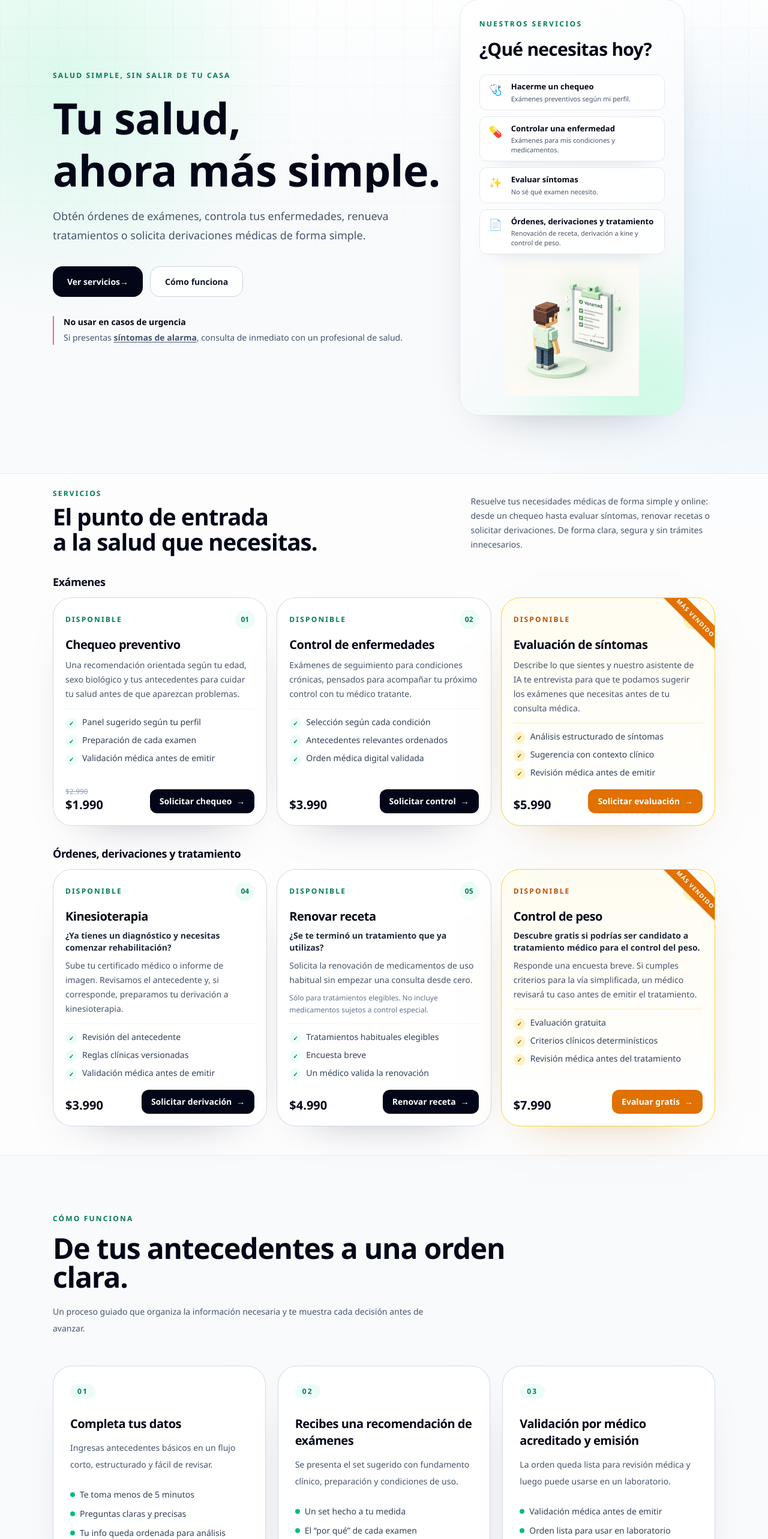
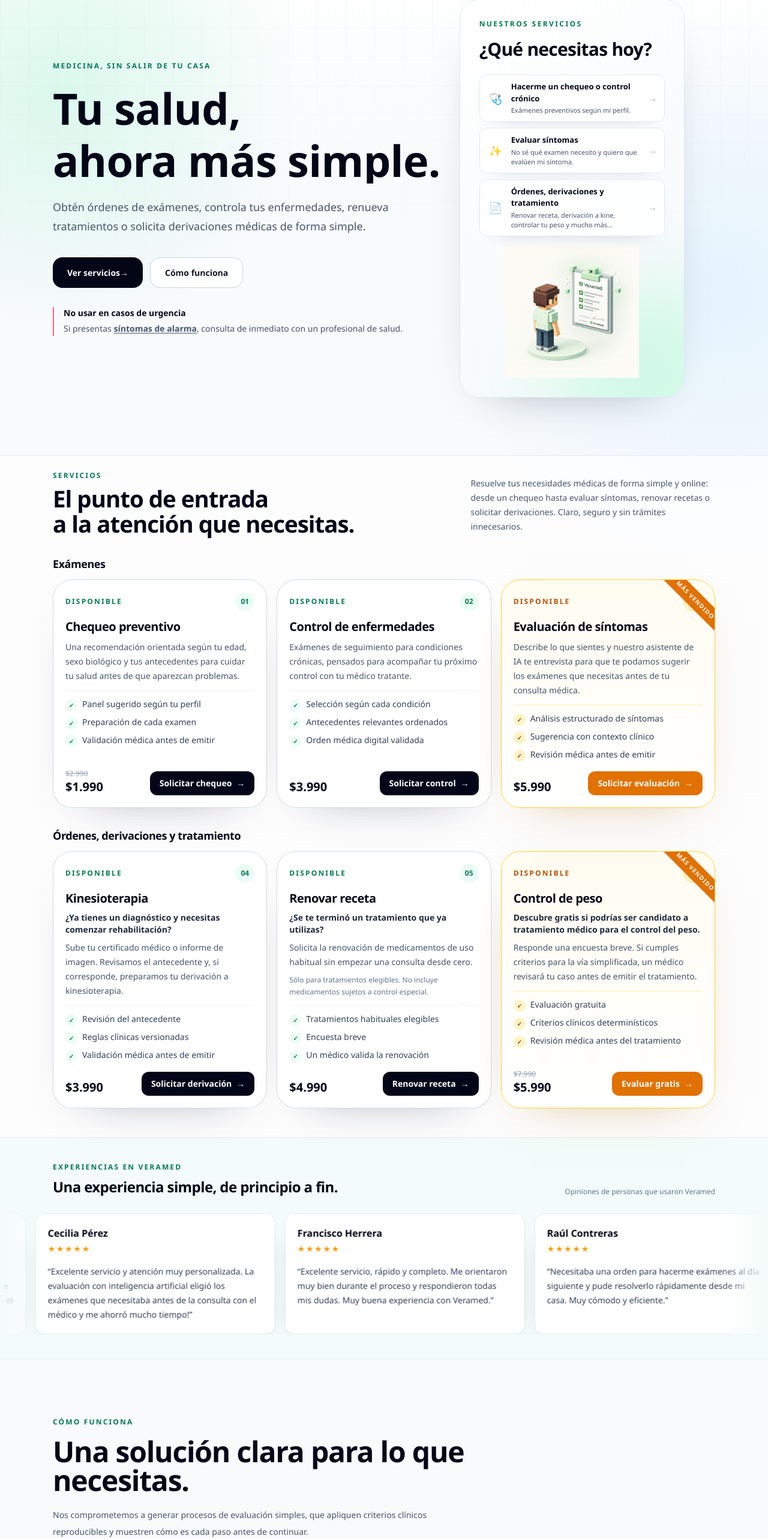
Before and after one commit to donvictors/veramed-web, a Next.js app: page / in a window 1280 px wide. Shown: the part 192-2758 px from the top of the page at 60% size. Built offline with nearby package versions, Linux system fonts and the light colour scheme; no server answers.

Commit message:
feat: actualizar landing y experiencia de servicios

```diff
--- a/app/globals.css
+++ b/app/globals.css
@@ -181,6 +181,31 @@ footer :where(button, a):focus-visible {
   }
 }
 
+.reviews-marquee {
+  overflow: hidden;
+  mask-image: linear-gradient(to right, transparent, black 6%, black 94%, transparent);
+}
+
+.reviews-marquee-track {
+  display: flex;
+  width: max-content;
+  animation: reviews-marquee-right-to-left 70s linear infinite;
+  will-change: transform;
+}
+
+.reviews-marquee:hover .reviews-marquee-track {
+  animation-play-state: paused;
+}
+
+@keyframes reviews-marquee-right-to-left {
+  from {
+    transform: translateX(0);
+  }
+  to {
+    transform: translateX(-50%);
+  }
+}
+
 @media (prefers-reduced-motion: reduce) {
   .hero-title-reveal {
     opacity: 1;
@@ -192,6 +217,15 @@ footer :where(button, a):focus-visible {
   .veramed-primary-button,
   .veramed-secondary-button {
     transition: none;
+  }
+
+  .reviews-marquee {
+    overflow-x: auto;
+    mask-image: none;
+  }
+
+  .reviews-marquee-track {
+    animation: none;
   }
 }
 
--- a/app/page.tsx
+++ b/app/page.tsx
@@ -1,6 +1,7 @@
 import FAQ from "@/components/FAQ";
 import Hero from "@/components/Hero";
 import HowItWorks from "@/components/HowItWorks";
+import ReviewsMarquee from "@/components/ReviewsMarquee";
 import Services from "@/components/Services";
 import Trust from "@/components/Trust";
 
@@ -9,6 +10,7 @@ export default function HomePage() {
     <main className="veramed-page min-h-screen text-slate-900">
       <Hero />
       <Services />
+      <ReviewsMarquee />
       <HowItWorks />
       <Trust />
       <FAQ />
--- a/components/Footer.tsx
+++ b/components/Footer.tsx
@@ -14,13 +14,39 @@ export default function Footer() {
   return (
     <footer className="border-t border-white/10 bg-slate-950 text-white print:hidden">
       <div className="mx-auto max-w-6xl px-6 py-8 md:py-10">
-        <div className="grid gap-7 border-b border-white/10 pb-7 md:grid-cols-[1.2fr_0.8fr_0.8fr]">
+        <div className="grid gap-7 border-b border-white/10 pb-7 sm:grid-cols-2 lg:grid-cols-[1.35fr_0.8fr_0.7fr_0.8fr]">
           <div className="max-w-md">
             <BrandLogo tone="light" />
             <p className="mt-3 text-sm leading-6 text-slate-300">
-              Órdenes médicas pensadas con criterio clínico, evidencia y una experiencia digital
-              clara de principio a fin.
+              La atención médica que necesitas para las situaciones que no siempre necesitan una
+              consulta tradicional 😉.
             </p>
+          </div>
+
+          <div>
+            <p className="text-xs font-semibold uppercase tracking-[0.18em] text-slate-400">
+              Servicios
+            </p>
+            <div className="mt-3 grid gap-2 text-sm font-medium text-slate-300">
+              <Link href="/chequeo" className="transition hover:text-white">
+                Chequeo preventivo
+              </Link>
+              <Link href="/control-cronico" className="transition hover:text-white">
+                Control de enfermedades
+              </Link>
+              <Link href="/sintomas" className="transition hover:text-white">
+                Evaluación de síntomas
+              </Link>
+              <Link href="/kinesioterapia" className="transition hover:text-white">
+                Kinesioterapia
+              </Link>
+              <Link href="/renovar-receta" className="transition hover:text-white">
+                Renovar receta
+              </Link>
+              <Link href="/control-peso" className="transition hover:text-white">
+                Control de peso
+              </Link>
+            </div>
           </div>
 
           <div>
@@ -28,6 +54,9 @@ export default function Footer() {
               Explora
             </p>
             <div className="mt-3 grid gap-2 text-sm font-medium text-slate-300">
+              <Link href="/#como-funciona" className="transition hover:text-white">
+                Cómo funciona
+              </Link>
               <Link href="/nosotros" className="transition hover:text-white">
                 Nosotros
               </Link>
@@ -37,8 +66,8 @@ export default function Footer() {
               <Link href="/pacientes" className="transition hover:text-white">
                 Pacientes
               </Link>
-              <Link href="/contacto" className="transition hover:text-white">
-                Contacto
+              <Link href="/#faq" className="transition hover:text-white">
+                Preguntas frecuentes
               </Link>
             </div>
           </div>
@@ -51,11 +80,14 @@ export default function Footer() {
               <Link href="/medicos-login" className="transition hover:text-white">
                 Portal médico
               </Link>
+              <Link href="/contacto" className="transition hover:text-white">
+                Contacto
+              </Link>
               <Link href="/terminos" className="transition hover:text-white">
-                Términos
+                Términos y condiciones
               </Link>
               <Link href="/privacidad" className="transition hover:text-white">
-                Privacidad
+                Política de privacidad
               </Link>
             </div>
           </div>
--- a/components/Hero.tsx
+++ b/components/Hero.tsx
@@ -4,23 +4,18 @@ import Link from "next/link";
 const services = [
   {
     icon: "🩺",
-    title: "Hacerme un chequeo",
+    title: "Hacerme un chequeo o control crónico",
     description: "Exámenes preventivos según mi perfil.",
-  },
-  {
-    icon: "💊",
-    title: "Controlar una enfermedad",
-    description: "Exámenes para mis condiciones y medicamentos.",
   },
   {
     icon: "✨",
     title: "Evaluar síntomas",
-    description: "No sé qué examen necesito.",
+    description: "No sé qué examen necesito y quiero que evalúen mi síntoma.",
   },
   {
     icon: "📄",
     title: "Órdenes, derivaciones y tratamiento",
-    description: "Renovación de receta, derivación a kine y control de peso.",
+    description: "Renovar receta, derivación a kine, controlar tu peso y mucho más...",
   },
 ];
 
@@ -30,7 +25,7 @@ export default function Hero() {
       <div className="grid items-stretch gap-8 lg:grid-cols-[1.12fr_0.88fr]">
         <div className="flex flex-col justify-center">
           <p className="veramed-kicker">
-            Salud simple, sin salir de tu casa
+            Medicina, sin salir de tu casa
           </p>
 
           <h1 className="veramed-display mt-6 max-w-3xl">
@@ -82,9 +77,10 @@ export default function Hero() {
 
             <div className="mt-6 space-y-2.5">
               {services.map((service) => (
-                <div
+                <Link
                   key={service.title}
-                  className="grid grid-cols-[auto_1fr] gap-3 rounded-xl border border-slate-200 bg-white/85 px-3 py-2.5 shadow-[0_12px_35px_-30px_rgba(15,23,42,0.5)] backdrop-blur-sm"
+                  href="#servicios"
+                  className="group grid grid-cols-[auto_1fr_auto] items-center gap-3 rounded-xl border border-slate-200 bg-white/85 px-3 py-2.5 shadow-[0_12px_35px_-30px_rgba(15,23,42,0.5)] backdrop-blur-sm transition duration-200 hover:-translate-y-0.5 hover:border-emerald-300 hover:bg-white hover:shadow-[0_18px_38px_-26px_rgba(5,150,105,0.45)]"
                 >
                   <span className="inline-flex h-7 w-7 items-center justify-center text-lg" aria-hidden="true">
                     {service.icon}
@@ -93,7 +89,13 @@ export default function Hero() {
                     <p className="text-[13px] font-semibold text-slate-950">{service.title}</p>
                     <p className="mt-0.5 text-[11px] leading-4 text-slate-600">{service.description}</p>
                   </div>
-                </div>
+                  <span
+                    className="text-sm text-slate-400 transition group-hover:translate-x-0.5 group-hover:text-emerald-600"
+                    aria-hidden="true"
+                  >
+                    →
+                  </span>
+                </Link>
               ))}
             </div>
 
--- a/components/HowItWorks.tsx
+++ b/components/HowItWorks.tsx
@@ -3,35 +3,35 @@ import Image from "next/image";
 const steps = [
   {
     number: "01",
-    title: "Completa tus datos",
+    title: "Cuéntanos qué necesitas",
     description:
-      "Ingresas antecedentes básicos en un flujo corto, estructurado y fácil de revisar.",
+      "Responde unas pocas preguntas o sube tus antecedentes según el servicio.",
     bullets: [
-      "Te toma menos de 5 minutos",
+      "Te toma sólo unos minutos",
       "Preguntas claras y precisas",
-      "Tu info queda ordenada para análisis",
+      "Puedes adjuntar antecedentes de ser necesario",
     ],
   },
   {
     number: "02",
-    title: "Recibes una recomendación de exámenes",
+    title: "Veramed evalúa tu solicitud",
     description:
-      "Se presenta el set sugerido con fundamento clínico, preparación y condiciones de uso.",
+      "Organizamos tu información y aplicamos criterios clínicos para determinar qué corresponde en tu caso.",
     bullets: [
-      "Un set hecho a tu medida",
-      "El “por qué” de cada examen",
-      "Indicaciones de preparación y cuándo hacerlos",
+      "Recomendaciones adaptadas a tu situación",
+      "Usamos IA para ayudarnos a revisar tu información más rápido",
+      "Evaluamos tu necesidad con criterio médico",
     ],
   },
   {
     number: "03",
-    title: "Validación por médico acreditado y emisión",
+    title: "Un médico valida antes de emitir",
     description:
-      "La orden queda lista para revisión médica y luego puede usarse en un laboratorio.",
+      "Cuando corresponde emitir una orden, receta o derivación, un médico revisa la solicitud antes de entregártela.",
     bullets: [
       "Validación médica antes de emitir",
-      "Orden lista para usar en laboratorio",
-      "Respaldo clínico de los exámenes",
+      "Documentos digitales listos para usar",
+      "Si necesitas otra evaluación, te indicamos el siguiente paso",
     ],
   },
 ];
@@ -43,11 +43,11 @@ export default function HowItWorks() {
         <div className="max-w-3xl">
           <p className="veramed-kicker">Cómo funciona</p>
           <h2 className="mt-4 text-4xl font-semibold tracking-tight text-slate-950 md:text-5xl">
-            De tus antecedentes a una orden clara.
+            Una solución clara para lo que necesitas.
           </h2>
           <p className="mt-5 max-w-2xl text-sm leading-7 text-slate-600">
-            Un proceso guiado que organiza la información necesaria y te muestra cada decisión antes
-            de avanzar.
+            Nos comprometemos a generar procesos de evaluación simples, que apliquen criterios
+            clínicos reproducibles y muestren cómo es cada paso antes de continuar.
           </p>
         </div>
 
--- /dev/null
+++ b/components/ReviewsMarquee.tsx
@@ -0,0 +1,88 @@
+const reviews = [
+  {
+    name: "Camila Morales",
+    review:
+      "Muy práctico y útil. Además, a diferencia de otras páginas, si no sabes qué exámenes necesitas hacerte acá te orientan igual que una consulta médica. Todo el proceso fue sencillo y recibí mi orden rápidamente.",
+  },
+  {
+    name: "Cecilia Pérez",
+    review:
+      "Excelente servicio y atención muy personalizada. La evaluación con inteligencia artificial eligió los exámenes que necesitaba antes de la consulta con el médico y me ahorró mucho tiempo!",
+  },
+  {
+    name: "Francisco Herrera",
+    review:
+      "Excelente servicio, rápido y completo. Me orientaron muy bien durante el proceso y respondieron todas mis dudas. Muy buena experiencia con Veramed.",
+  },
+  {
+    name: "Raúl Contreras",
+    review:
+      "Necesitaba una orden para hacerme exámenes al día siguiente y pude resolverlo rápidamente desde mi casa. Muy cómodo y eficiente.",
+  },
+  {
+    name: "Gloria Rojas",
+    review:
+      "Servicio muy confiable y rápido, tanto para solicitar la orden como para resolver dudas. La atención fue muy amable. Recomiendo Veramed 100%.",
+  },
+  {
+    name: "Natalia Soto",
+    review:
+      "Excelente atención, muy profesional y rápido. Todo funcionó sin problemas. Recomendadísimo.",
+  },
+  {
+    name: "Catalina Díaz",
+    review:
+      "Muy buen servicio. La atención online fue excelente, amable y clara para explicar todo. Recibí en minutos mi receta de Ozempic y pude partir el tratamiento al día siguiente. Recomendable 100% Veramed.",
+  },
+  {
+    name: "Paula Riquelme",
+    review:
+      "En pocos minutos pude obtener la orden para kinesiólogo que buscaba. Muy buena atención y muy agradecida.",
+  },
+  {
+    name: "Josefa Sandoval",
+    review: "Excelente iniciativa. El proceso con Veramed además fue fluido de inicio a fin.",
+  },
+];
+
+function ReviewCard({ name, review }: { name: string; review: string }) {
+  return (
+    <article className="flex w-[20rem] shrink-0 flex-col rounded-2xl border border-slate-200/90 bg-white px-5 py-5 shadow-[0_18px_45px_-32px_rgba(15,23,42,0.55)] sm:w-[25rem]">
+      <h3 className="font-semibold text-slate-950">{name}</h3>
+      <p className="mt-1 text-sm tracking-[0.12em] text-amber-500" aria-label="5 de 5 estrellas">
+        <span aria-hidden="true">★★★★★</span>
+      </p>
+      <p className="mt-4 text-sm leading-6 text-slate-700">“{review}”</p>
+    </article>
+  );
+}
+
+export default function ReviewsMarquee() {
+  return (
+    <section aria-labelledby="experiencias-title" className="border-b border-slate-200/80 bg-emerald-50/45 py-10">
+      <div className="mx-auto max-w-6xl px-6">
+        <div className="flex flex-col gap-2 sm:flex-row sm:items-end sm:justify-between">
+          <div>
+            <p className="veramed-kicker">Experiencias en Veramed</p>
+            <h2 id="experiencias-title" className="mt-2 text-2xl font-semibold tracking-tight text-slate-950">
+              Una experiencia simple, de principio a fin.
+            </h2>
+          </div>
+          <p className="text-xs text-slate-500">Opiniones de personas que usaron Veramed</p>
+        </div>
+      </div>
+
+      <div className="reviews-marquee mt-7" aria-label="Opiniones sobre la experiencia en Veramed">
+        <div className="reviews-marquee-track">
+          {[0, 1].map((copy) => (
+            <div key={copy} className="flex shrink-0 gap-4 pr-4" aria-hidden={copy === 1 ? "true" : undefined}>
+              {reviews.map((review) => (
+                <ReviewCard key={`${copy}-${review.name}`} {...review} />
+              ))}
+            </div>
+          ))}
+        </div>
+      </div>
+    </section>
+  );
+}
--- a/components/Services.tsx
+++ b/components/Services.tsx
@@ -74,7 +74,8 @@ const orderServices = [
     description: "Responde una encuesta breve. Si cumples criterios para la vía simplificada, un médico revisará tu caso antes de emitir el tratamiento.",
     eyebrow: "Descubre gratis si podrías ser candidato a tratamiento médico para el control del peso.",
     href: "/control-peso",
-    price: "$7.990",
+    price: "$5.990",
+    previousPrice: "$7.990",
     action: "Evaluar gratis",
     points: ["Evaluación gratuita", "Criterios clínicos determinísticos", "Revisión médica antes del tratamiento"],
     highlighted: true,
@@ -91,13 +92,13 @@ export default function Services() {
             <p className="veramed-kicker">Servicios</p>
             <h2 className="mt-2 text-3xl font-semibold leading-[1.1] tracking-tight text-slate-950 md:text-4xl lg:text-[clamp(2rem,3vw,2.75rem)]">
               <span className="block">El punto de entrada</span>
-              <span className="block lg:whitespace-nowrap">a la salud que necesitas.</span>
+              <span className="block lg:whitespace-nowrap">a la atención que necesitas.</span>
             </h2>
           </div>
           <p className="max-w-xl text-sm leading-6 text-slate-600 lg:pb-1">
             Resuelve tus necesidades médicas de forma simple y online: desde un chequeo hasta
-            evaluar síntomas, renovar recetas o solicitar derivaciones. De forma clara, segura y
-            sin trámites innecesarios.
+            evaluar síntomas, renovar recetas o solicitar derivaciones. Claro, seguro y sin
+            trámites innecesarios.
           </p>
         </div>
 
--- a/lib/clinical/weight-management-protocol.ts
+++ b/lib/clinical/weight-management-protocol.ts
@@ -1,5 +1,5 @@
 export const WEIGHT_MANAGEMENT_PROTOCOL_VERSION = "weight-management-2026-09-19.v1";
-export const WEIGHT_MANAGEMENT_PRICE_CLP = 7990;
+export const WEIGHT_MANAGEMENT_PRICE_CLP = 5990;
 
 export const weightComorbidities = [
   "hypertension",
```
Also changed, not shown: app/control-peso/page.tsx (+2 -2 lines), 1 other file (tests, documents, lock files or other folders).
